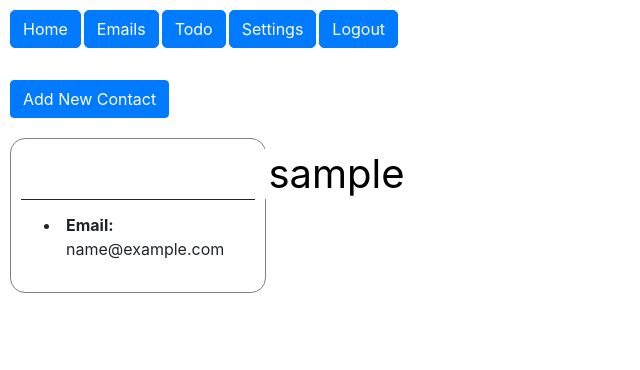
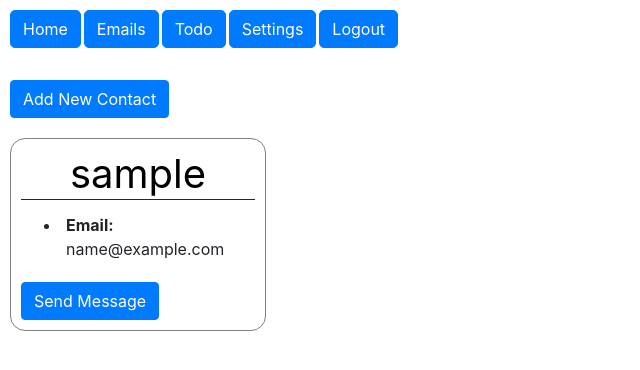
Before and after one commit to Coreyboy1820/CMPE131-Project, a Flask app: page / in a window 1280 px wide. Shown: the top 370 px of the page, without its empty margins (0-640 px from the left). Run offline with Flask 3, Linux system fonts and the light colour scheme; the visitor is signed in with stand-in values (Sample User, id 1); tables that the repository leaves empty hold one stand-in row (values such as "Sample post"); some libraries are stand-ins or nearby versions.

Commit message:
Finished implementing message contact functionality and displaying contact on frontend

```diff
--- a/app/forms/contact.py
+++ b/app/forms/contact.py
@@ -1,8 +1,13 @@
 from flask_wtf import FlaskForm
-from wtforms import StringField, BooleanField
+from wtforms import StringField, IntegerField, BooleanField, SubmitField
 from wtforms.validators import DataRequired
 
 
 class updateContact(FlaskForm):
+    contactId = IntegerField('Contact Id', validators=[DataRequired()])
     nickName = StringField('Name', validators=[DataRequired()])
     submitted = BooleanField('Submitted')
+
+class sendMessage(FlaskForm):
+    submit = SubmitField("Send Message")
+    contactId = IntegerField('Contact Id', validators=[DataRequired()])
--- a/app/routes.py
+++ b/app/routes.py
@@ -6,14 +6,25 @@ from werkzeug.security import generate_password_hash, check_password_hash # for
 
 
 @myapp_obj.route("/")
-@myapp_obj.route("/home")
+@myapp_obj.route("/home", methods=['GET', 'POST'])
 @login_page.loginFunctions.required_login
-def to_home():
+def home():
     update_contact_form = contact.updateContact()
+    send_message = contact.sendMessage()
     dbSession = models.Session()
     usersContacts = dbSession.query(models.userContact).filter_by(userId=session["userId"]).order_by(models.userContact.nickName).all()
 
-    return render_template('home.html', users_contacts = usersContacts, update_contact = update_contact_form)
+    if update_contact_form.submitted.data:
+         contact_update = dbSession.query(models.userContact).filter_by(id=update_contact_form.contactId.data).first()
+         contact_update.nickName = update_contact_form.nickName.data
+         dbSession.commit()
+         dbSession.close()
+         return redirect(url_for('home'))
+    if send_message.submit.data:
+        contact_to_message = dbSession.query(models.user).filter_by(id=send_message.contactId.data).first()
+        return redirect(url_for('emails', contact_email = contact_to_message.email))
+
+    return render_template('home.html', users_contacts = usersContacts, update_contact = update_contact_form, message_contact = send_message)
 
 
 
@@ -107,6 +118,7 @@ def todo():
 def emails():
     currentUserEmail = session.get('email') # this session is imported from flask
     dbSession = models.Session()
+    contact_email = ""
     if request.method == 'POST':
 
         # check if data is send to the server succesfully
@@ -142,6 +154,9 @@ def emails():
 
         else:
             flash('Message was not sent',category='error')
+    if request.method == 'GET':
+        contact_email = request.args.get('contact_email', None)
+
     messages = dbSession.query(models.message).all()
     dbSession.close()
     receivedEmails = []
@@ -151,7 +166,7 @@ def emails():
         for receipient in message.recipients:
             if (session.get('userId') == receipient.user.id):
                 receivedEmails.append(message)
-    return render_template('emails.html', title="emails", receivedEmails= receivedEmails)
+    return render_template('emails.html', title="emails", receivedEmails= receivedEmails, contact_email=contact_email)
 
 
 
--- a/app/templates/home.html
+++ b/app/templates/home.html
@@ -8,9 +8,10 @@
             <!-- Display all todo items and lists on the front end, this will group by list -->
             <button class="btn btn-primary" style="margin: 10px; margin-top: 30px;" onclick="window.location.href='/addContact'">Add New Contact</button>
             {% for user in users_contacts %}
-            <form>
                 <div style="border-radius: 15px;" class="todoListBox">
-                <h1 style="border-bottom: solid; border-width: 1px;">{{ update_contact.nickName(value=user.nickName, style="border:none; text-align:center") }}</h1>
+                <form action="/home" method="post">
+                    {{ update_contact.contactId(value=user.id, style="display:none") }}
+                    <h1 style="border-bottom: solid; border-width: 1px;">{{ update_contact.nickName(value=user.nickName, onchange="Update(this)", style="border:none; text-align:center; max-width: -webkit-fill-available;") }}</h1>
                     <ul>
                         <li style="word-wrap: break-word; padding: 5px">
                         <b>Email:</b> {{ user.contact.email }}<br>
@@ -18,15 +19,20 @@
                     </ul>
                     {{update_contact.submitted(style="display:none")}}
                     </form>
+                    <form action="/home" method="POST">
+                        {{ message_contact.contactId(value=user.contactId, style="display:none;") }}
+                        {{ message_contact.submit(class="btn btn-primary") }}
+                    </form>
+                </div>
             {% endfor %}
 
         </div>
     </body>
     <script>
     function Update(item) {
-        let form = item.parentNode;
+        let header = item.parentNode;
+        let form = header.parentNode;
         let list_element_items = form.childNodes;
-        console.log(list_element_items)
         var submit_indicator;
         for(let i = 0; i < list_element_items.length; i++) {
             if(list_element_items[i].name == "submitted") {
```
Also changed, not shown: app/templates/emails.html (+12 -4 lines). Lines whose indentation alone changed are shown as unchanged.
